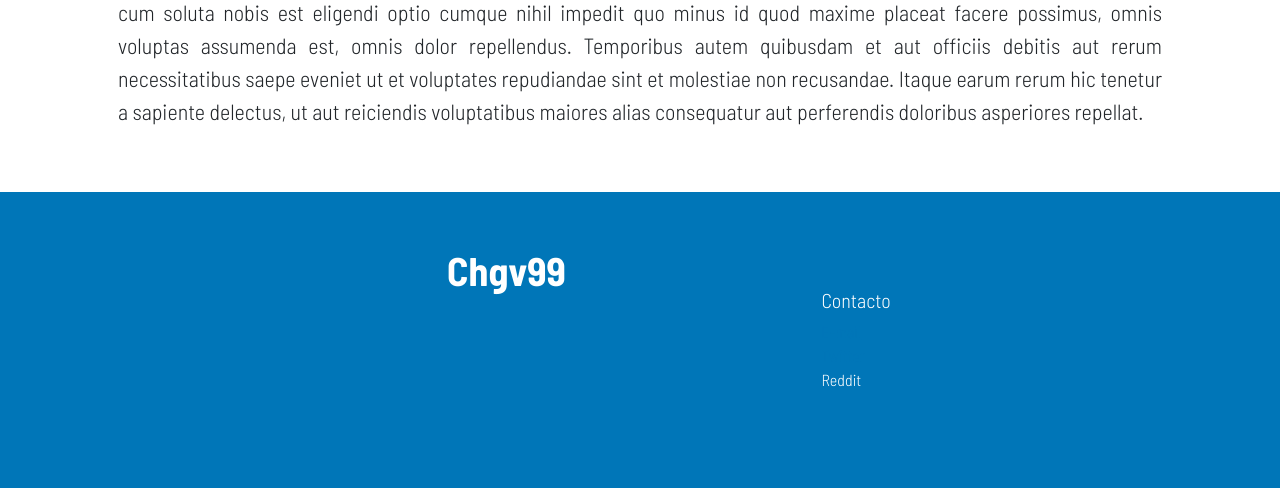
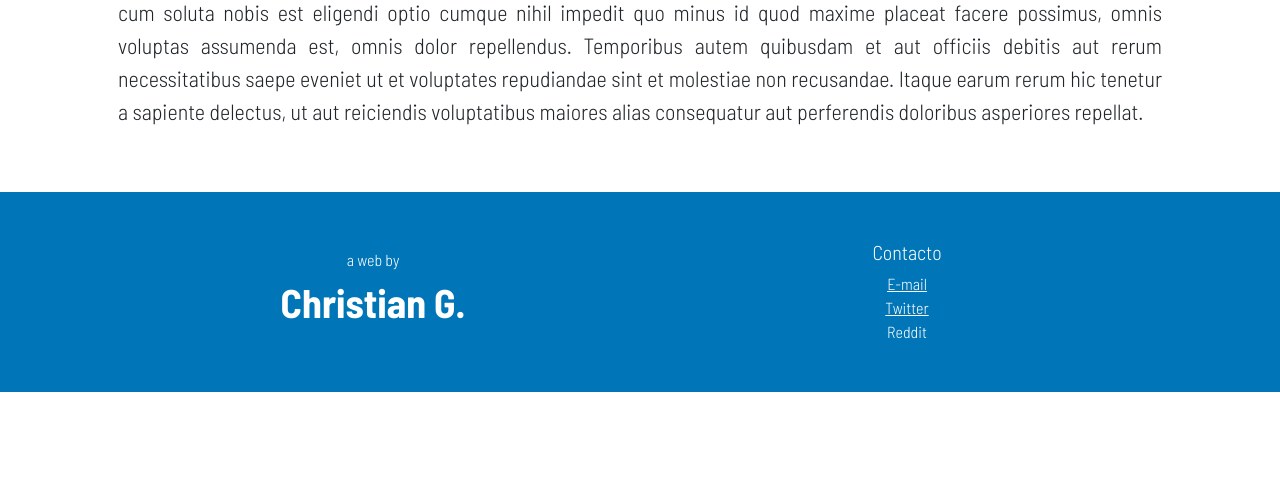
Before and after one commit to Chgv99/chgv99.github.io, a PHP site: page / in a window 1280 px wide. Shown: the part 1516-2004 px from the top of the page. After the commit the page ends 1908 px from the top, so only its background shows below. Run offline with PHP 8.4, Linux system fonts and the light colour scheme; some libraries are stand-ins or nearby versions.

Commit message:
Footer
Footer styling

```diff
--- a/index.html
+++ b/index.html
@@ -138,27 +138,42 @@
             </div>
 	</div>
 
+    <footer>
         <div id="footer" class="bg-primary text-white">
-        <div class="container container p-5">
-            <div class="row justify-content-md-center">
-                <div class="col-md-12 col-lg-6 text-center">
-                    <span class="container fs-1 fw-bold">Chgv99</span>
-                </div>
+            <div class="container p-5">
+                <div class="row">
                     <!--<div class="col text-center">
                         <a href="#">
                             <button class="btn btn-lg rounded-pill btn-warning w-10 p-3 shadow-sm font-weight-bold"> Ey</button>
                         </a>
                     </div>-->
-                <div class="col-md-3 p-5 font-weight-light">
-                    <h5>Contacto</h5>
-                    <div class="row"><a href="mailto:christiangv99@gmail.com">E-mail</a></row>
-                    <div class="row"><a href="https://twitter.com/ChgvCode">Twitter</a></row>
-                    <div class="row"><div class="pl-5">Reddit</div></row>
+                    <div class="col-md-12 col-lg-6 text-center">
+                        <div class="row pt-2">
+                            <span class="container p-0">a web by</span>
+                        </div>
+                        <div class="row">
+                            <span class="container p-0 fs-1 fw-bold">Christian G.</span>
+                        </div>
+                    </div>
+                    <div class="col-md-6 pt-4 pt-md-0 font-weight-light text-white d-flex justify-content-center"> <!--d-flex justify-content-center-->
+                        <div class="col-6 d-flex justify-content-center">
+                            <div class="col-6 text-center text-md-left">
+                                <h5 class="">Contacto</h5> <!--text-center-->
+                                <div class="row"><a href="mailto:christiangv99@gmail.com">E-mail</a></div>
+                                <div class="row"><a href="https://twitter.com/ChgvCode">Twitter</a></div>
+                                <div class="row"><span>Reddit</span></div>
+                            </div>
+                        </div>
+                        <!--<div class="col-6 d-flex justify-content-center">
+                            <div class="col-6">
+                                <div class="row"><span>Las Palmas de Gran Canaria, España</span></div>
+                            </div>
+                        </div>-->
                     </div>
                 </div>
             </div>
-
         </div>
+    </footer>
 	<!--
 	<div id="footer_box">
 		<p>Lorem ipsum dolor sit amet, consectetur adipiscing elit.</p>
--- a/sass/custom.scss
+++ b/sass/custom.scss
@@ -34,6 +34,10 @@ p {
     box-shadow: 0 0 8px 8px white inset;
 }
 
+footer a {
+    color: white;
+}
+
 // MEDIA QUERIES
 // Small devices (landscape phones, 576px and up)
 @media (min-width: 576px) {}
@@ -42,10 +46,15 @@ p {
 
     .p-5, nav .container {
         margin: 0 !important;
-        padding-left: 16px !important;
-        padding-right: 16px !important;
+        padding: 48px !important;
+        //padding-left: 16px !important;
+        //padding-right: 16px !important;
         //width: 100%;
         max-width: none;
+    }
+
+    footer .p-5 {
+        //padding-bottom: 16px !important;
     }
 
 }
```
Also changed, not shown: sass/custom.css, 1 other file. Lines whose indentation alone changed are shown as unchanged.
